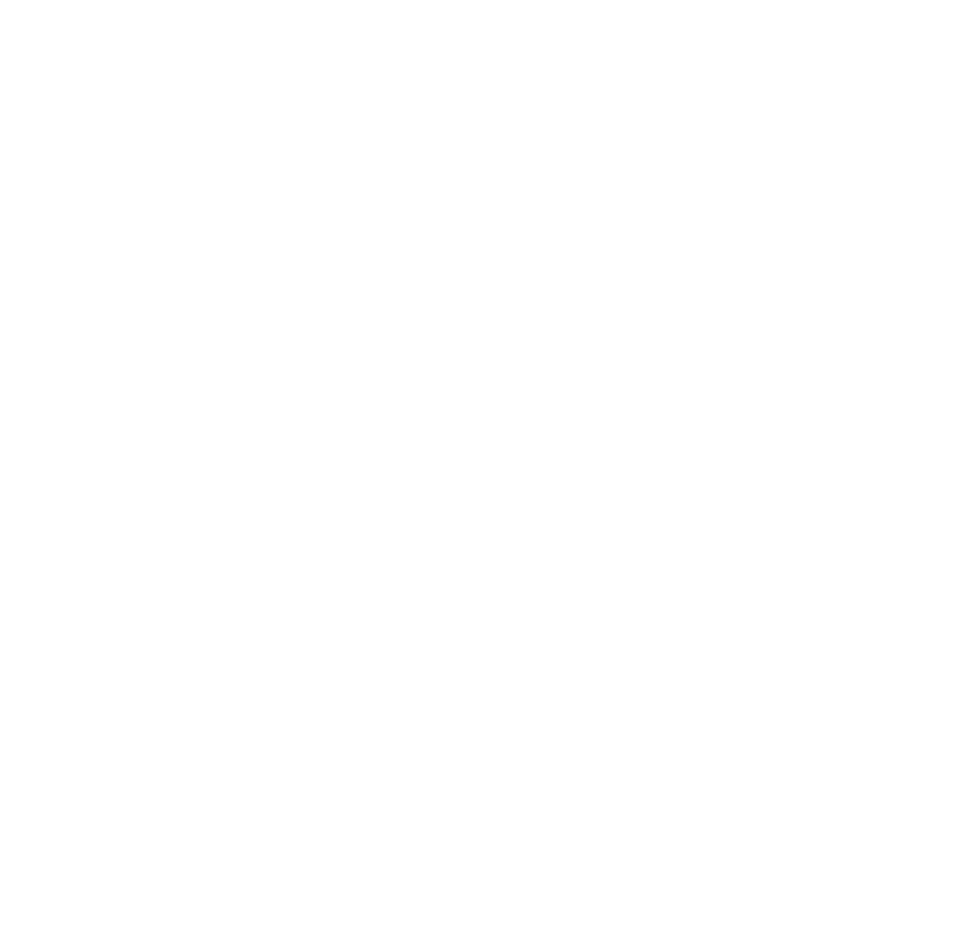
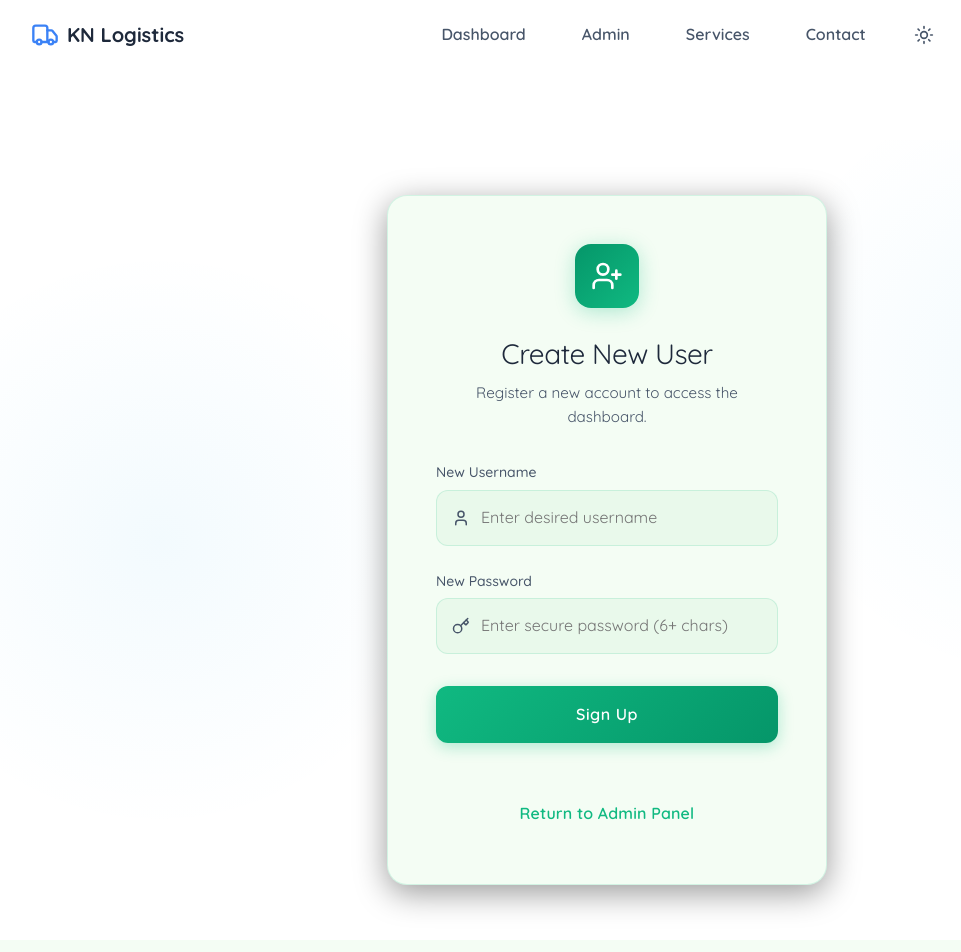
Before and after one commit to Kartikn-code/Kn-Logistics, a React (Vite) app: page /signup in a window 1280 px wide. Before the commit this address had no page. Shown: the top 952 px of the page, without its empty margins (33-994 px from the left). Before the commit the page ends 800 px from the top, so only its background shows below. Built offline with nearby package versions, Linux system fonts and the light colour scheme; sample sign-in values are in the browser's storage.

Commit message:
added signup page

```diff
--- a/src/App.jsx
+++ b/src/App.jsx
@@ -7,6 +7,7 @@ import Contact from './pages/Contact';
 import Admin from './pages/Admin';
 import Home from './pages/Home';
 import Login from './pages/Login';
+import Signup from './pages/Signup';
 import PageWrapper from './components/UI/PageWrapper';
 import ProtectedRoute from './components/Auth/ProtectedRoute';
 import { AuthProvider } from './context/AuthContext';
@@ -35,6 +36,11 @@ function App() {
                 <PageWrapper><Admin /></PageWrapper>
               </ProtectedRoute>
             } />
+            <Route path="signup" element={
+              <ProtectedRoute>
+                <PageWrapper><Signup /></PageWrapper>
+              </ProtectedRoute>
+            } />
           </Route>
         </Routes>
       </AnimatePresence>
--- a/src/pages/Admin.jsx
+++ b/src/pages/Admin.jsx
@@ -1,5 +1,6 @@
 import { useState, useEffect } from 'react';
-import { Upload, Plus, FileText, CheckCircle, AlertCircle, DollarSign, Trash2, Search, Bell, Edit2, X, Save } from 'lucide-react';
+import { useNavigate } from 'react-router-dom';
+import { Upload, Plus, FileText, CheckCircle, AlertCircle, DollarSign, Trash2, Search, Bell, Edit2, X, Save, UserPlus } from 'lucide-react';
 import Card from '../components/UI/Card';
 import Button from '../components/UI/Button';
 import { createDispatchRecord, uploadFinancialData, getFilteredRecords, getDashboardStats, getAnnualSummary, deleteDispatchRecords, updateDispatchRecord } from '../utils/api';
@@ -13,6 +14,8 @@ const Admin = () => {
     const [financialFile, setFinancialFile] = useState(null);
     const [financialStatus, setFinancialStatus] = useState(null);
     const [selectedRecordIds, setSelectedRecordIds] = useState([]);
+
+    const navigate = useNavigate();
 
     // Edit tracking
     const [editingRecordId, setEditingRecordId] = useState(null);
@@ -188,6 +191,9 @@ const Admin = () => {
             <div className={styles.headerArea}>
                 <h1 className={styles.pageTitle}>Admin Console</h1>
                 <div className={styles.headerRight}>
+                    <Button onClick={() => navigate('/signup')} variant="outline" className={styles.addDataBtn}>
+                        <UserPlus size={16} /> Create User
+                    </Button>
                     <Button onClick={() => setIsModalOpen(true)} className={styles.addDataBtn}>
                         <Plus size={16} /> Manage Data
                     </Button>
--- /dev/null
+++ b/src/pages/Signup.jsx
@@ -0,0 +1,122 @@
+import { useState } from 'react';
+import { useNavigate } from 'react-router-dom';
+import { UserPlus, User, Key, AlertCircle } from 'lucide-react';
+import Button from '../components/UI/Button';
+import styles from './Login.module.css'; // Reusing Login styles for consistency
+
+const Signup = () => {
+    const [username, setUsername] = useState('');
+    const [password, setPassword] = useState('');
+    const [error, setError] = useState('');
+    const [successMessage, setSuccessMessage] = useState('');
+    const [isLoading, setIsLoading] = useState(false);
+
+    const navigate = useNavigate();
+
+    const handleSubmit = async (e) => {
+        e.preventDefault();
+        setError('');
+        setSuccessMessage('');
+        setIsLoading(true);
+
+        try {
+            const token = localStorage.getItem('auth_token');
+            const response = await fetch('/api/signup', {
+                method: 'POST',
+                headers: {
+                    'Content-Type': 'application/json',
+                    'Authorization': `Bearer ${token}`
+                },
+                body: JSON.stringify({ username, password }),
+            });
+
+            const data = await response.json();
+
+            if (response.ok && data.success) {
+                setSuccessMessage('User created successfully!');
+                setUsername('');
+                setPassword('');
+                setTimeout(() => {
+                    navigate('/admin');
+                }, 2000);
+            } else {
+                setError(data.message || 'Failed to create user. Ensure alphanumeric 6+ chars.');
+            }
+        } catch (error) {
+            setError('Server error during signup');
+        }
+
+        setIsLoading(false);
+    };
+
+    return (
+        <div className={styles.loginPage}>
+            <div className={styles.loginContainer}>
+
+                <div className={styles.loginHeader}>
+                    <div className={styles.iconWrapper}>
+                        <UserPlus size={32} />
+                    </div>
+                    <h1>Create New User</h1>
+                    <p>Register a new account to access the dashboard.</p>
+                </div>
+
+                {error && (
+                    <div className={styles.errorMessage}>
+                        <AlertCircle size={18} />
+                        <span>{error}</span>
+                    </div>
+                )}
+
+                {successMessage && (
+                    <div className={styles.successMessage} style={{ color: 'var(--color-success)', background: 'var(--color-success-bg)', padding: '1rem', borderRadius: '8px', marginBottom: '1.5rem', display: 'flex', alignItems: 'center', gap: '0.5rem' }}>
+                        <span>{successMessage}</span>
+                    </div>
+                )}
+
+                <form onSubmit={handleSubmit} className={styles.loginForm}>
+                    <div className={styles.formGroup}>
+                        <label>New Username</label>
+                        <div className={styles.inputWrapper}>
+                            <User size={18} className={styles.inputIcon} />
+                            <input
+                                type="text"
+                                value={username}
+                                onChange={(e) => setUsername(e.target.value)}
+                                placeholder="Enter desired username"
+                                required
+                            />
+                        </div>
+                    </div>
+
+                    <div className={styles.formGroup}>
+                        <label>New Password</label>
+                        <div className={styles.inputWrapper}>
+                            <Key size={18} className={styles.inputIcon} />
+                            <input
+                                type="password"
+                                value={password}
+                                onChange={(e) => setPassword(e.target.value)}
+                                placeholder="Enter secure password (6+ chars)"
+                                required
+                                minLength={6}
+                            />
+                        </div>
+                    </div>
+
+                    <Button type="submit" disabled={isLoading} className={styles.loginBtn}>
+                        {isLoading ? 'Creating User...' : 'Sign Up'}
+                    </Button>
+
+                    <div style={{ marginTop: '1.5rem', textAlign: 'center' }}>
+                        <Button type="button" variant="ghost" onClick={() => navigate('/admin')} style={{ color: 'var(--color-primary)' }}>
+                            Return to Admin Panel
+                        </Button>
+                    </div>
+                </form>
+            </div>
+        </div>
+    );
+};
+
+export default Signup;
```
Also changed, not shown: 1 other file (tests, documents, lock files or other folders).
